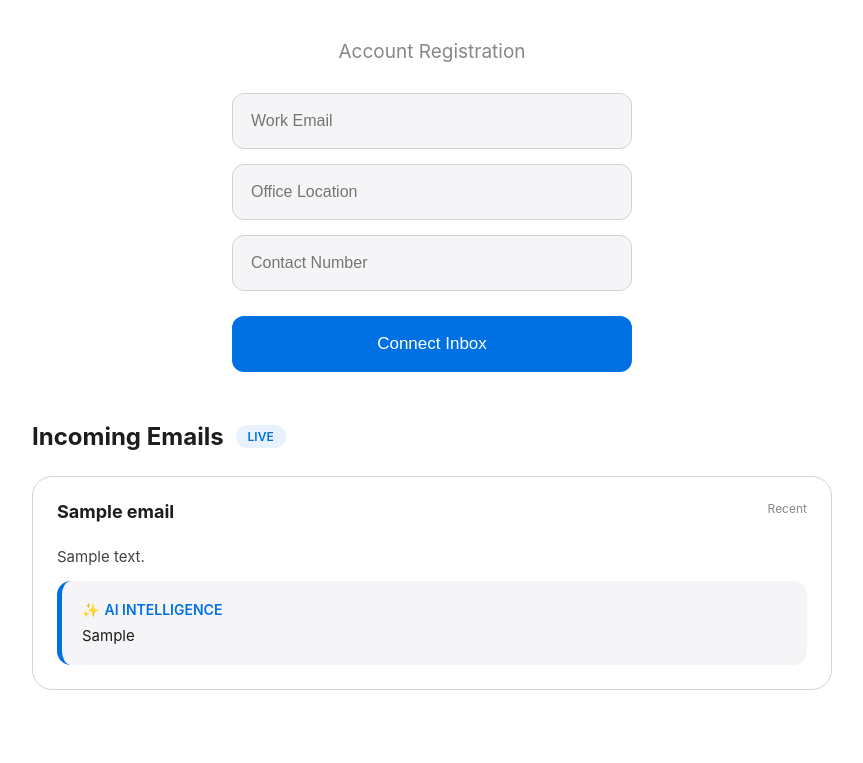
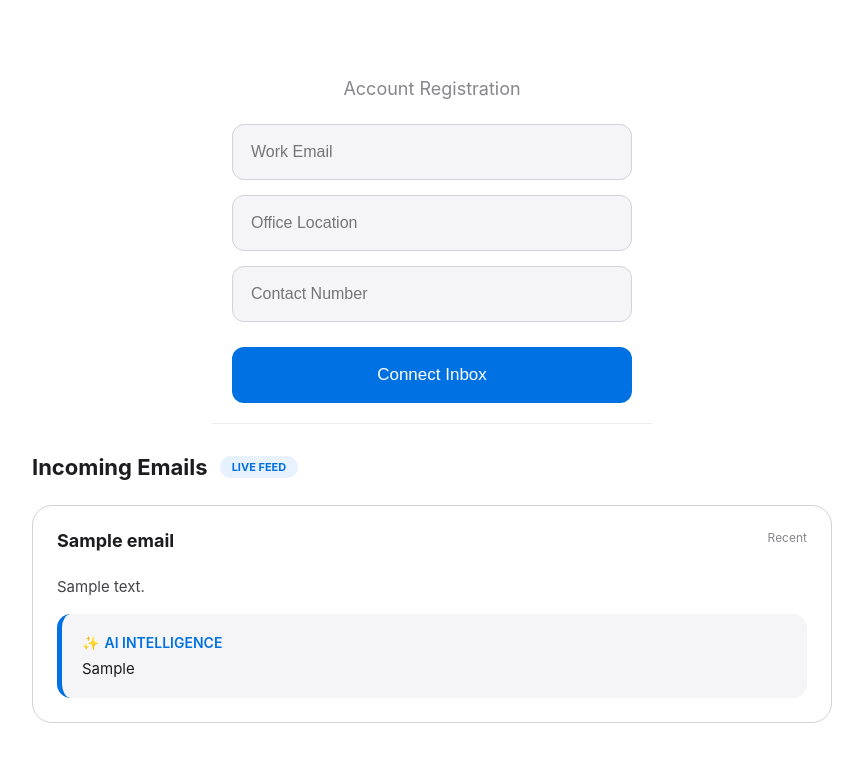
Before and after one commit to Ernestersty/ernes-co3AI, a Flask app: template templates/index.html in a window 1280 px wide. Shown: the part 181-944 px from the top of the page, without its empty margins (208-1071 px from the left). Before the commit the page ends 871 px from the top, so only its background shows below. Run offline with Flask 3, Linux system fonts and the light colour scheme; the template is opened without the code that fills it: most values are stand-ins (such as "Sample title", 1, 10 or a date in 2020); some libraries are stand-ins or nearby versions.

Commit message:
Update index.html

```diff
--- a/templates/index.html
+++ b/templates/index.html
@@ -61,6 +61,9 @@
             max-width: 400px;
             margin: 0 auto;
             text-align: center;
+            padding: 20px;
+            border-bottom: 1px solid #eee;
+            margin-bottom: 30px;
         }
 
         .form-group { margin-bottom: 15px; text-align: left; }
@@ -94,10 +97,13 @@
             font-weight: 500;
             cursor: pointer;
             margin-top: 10px;
+            transition: opacity 0.2s;
         }
 
+        .submit-btn:disabled { opacity: 0.6; cursor: not-allowed; }
+
         /* --- EMAIL FEED SECTION --- */
-        .activity-hub { margin-top: 50px; }
+        .activity-hub { margin-top: 20px; }
 
         .section-header {
             display: flex;
@@ -106,12 +112,13 @@
             margin-bottom: 25px;
         }
 
+        .email-grid { display: flex; flex-direction: column; gap: 20px; }
+
         .email-card {
             background: #ffffff;
             border: 1px solid #d2d2d7;
             border-radius: 20px;
             padding: 24px;
-            margin-bottom: 20px;
             transition: transform 0.2s ease;
         }
 
@@ -154,7 +161,7 @@
         </header>
 
         <section id="setupSection" class="setup-section">
-            <p style="color: var(--apple-gray); font-size: 19px; margin-bottom: 30px;">Account Registration</p>
+            <p style="color: var(--apple-gray); font-size: 18px; margin-bottom: 25px;">Account Registration</p>
             <form id="setupForm">
                 <div class="form-group">
                     <input type="email" id="email" placeholder="Work Email" required>
@@ -171,8 +178,8 @@
 
         <section id="dashboardSection" class="activity-hub">
             <div class="section-header">
-                <h2 style="font-size: 24px; margin: 0;">Incoming Emails</h2>
-                <span style="background: #e8f2ff; color: var(--apple-blue); padding: 4px 12px; border-radius: 20px; font-size: 12px; font-weight: 600;">LIVE</span>
+                <h2 style="font-size: 22px; margin: 0;">Incoming Emails</h2>
+                <span style="background: #e8f2ff; color: var(--apple-blue); padding: 4px 12px; border-radius: 20px; font-size: 11px; font-weight: 700;">LIVE FEED</span>
             </div>
 
             <div class="email-grid">
@@ -182,11 +189,11 @@
                         <h4 style="margin: 0 0 10px 0; font-size: 18px;">{{ email.subject }}</h4>
                         <span style="color: var(--apple-gray); font-size: 12px;">Recent</span>
                     </div>
-                    <p style="font-size: 15px; color: #424245;">{{ email.body }}</p>
+                    <p style="font-size: 15px; color: #424245; line-height: 1.5;">{{ email.body }}</p>
 
                     <div class="ai-reply-box">
                         <div class="ai-header"><span>✨</span> AI INTELLIGENCE</div>
-                        <p style="margin: 0; font-size: 15px;">{{ email.ai_reply }}</p>
+                        <p style="margin: 0; font-size: 15px; color: #1d1d1f;">{{ email.ai_reply }}</p>
                     </div>
                 </div>
                 {% endfor %}
@@ -195,9 +202,11 @@
     </div>
 
     <script>
-        // Supabase Initialization
-        const supabaseUrl = 'YOUR_SUPABASE_PROJECT_URL';
+        // 1. SUPABASE CONFIGURATION
+        const supabaseUrl = 'https://rlmbiftjqfwjfiplycud.supabase.co';
+        // IMPORTANT: Paste your ANON PUBLIC KEY between these quotes
         const supabaseKey = 'YOUR_SUPABASE_ANON_KEY';
+
         const supabaseClient = supabase.createClient(supabaseUrl, supabaseKey);
 
         const form = document.getElementById('setupForm');
@@ -205,6 +214,8 @@
 
         form.addEventListener('submit', async (e) => {
             e.preventDefault();
+
+            // UI Feedback
             btn.disabled = true;
             btn.innerText = 'Syncing...';
 
@@ -214,17 +225,27 @@
                 phone: document.getElementById('phone').value,
             };
 
-            const { error } = await supabaseClient
-                .from('profiles')
-                .insert([userData]);
+            try {
+                // 2. INSERT DATA INTO SUPABASE
+                const { error } = await supabaseClient
+                    .from('profiles')
+                    .insert([userData]);
 
-            if (error) {
-                alert('Error: ' + error.message);
+                if (error) {
+                    console.error("Supabase Error:", error);
+                    alert('Could not connect: ' + error.message);
+                    btn.disabled = false;
+                    btn.innerText = 'Connect Inbox';
+                } else {
+                    alert('Successfully connected to ERNESCO!');
+                    // 3. Refresh page to show the dashboard
+                    window.location.reload();
+                }
+            } catch (err) {
+                console.error("System Error:", err);
+                alert("An unexpected error occurred. Check the console.");
                 btn.disabled = false;
                 btn.innerText = 'Connect Inbox';
-            } else {
-                alert('Successfully connected!');
-                // In a real app, you'd hide the form and show the emails here
             }
         });
     </script>
```
